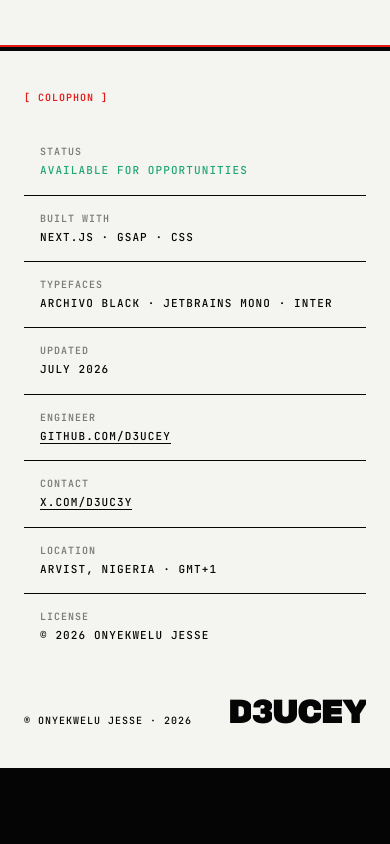
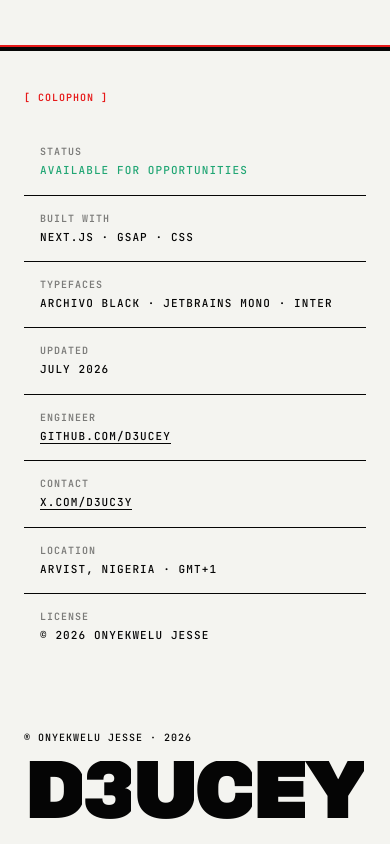
Before and after one commit to d3uceY/jesse, a Next.js app: page / in a window 390 px wide. Shown: the part 3666-4510 px from the top of the page. Before the commit the page ends 4434 px from the top, so only its background shows below. Built offline with nearby package versions, Linux system fonts and the light colour scheme.

Commit message:
refactor: update footer flag structure and styles for improved layout

```diff
--- a/app/globals.css
+++ b/app/globals.css
@@ -848,29 +848,33 @@ body {
 
 /* --- FOOTER FLAG --- */
 .footer-flag {
-  padding: 0 clamp(24px, 6vw, 80px) 40px;
-  display: flex;
-  justify-content: space-between;
-  align-items: flex-end;
-  flex-wrap: wrap;
-  gap: 16px;
+  padding: clamp(32px, 5vw, 64px) clamp(24px, 6vw, 80px) clamp(20px, 3vw, 40px);
+  container-type: inline-size;
 }
 
-.footer-flag__left {
+.footer-flag__meta {
   font-family: var(--micro);
   font-size: 10px;
   font-weight: 500;
   text-transform: uppercase;
   letter-spacing: 0.1em;
+  color: var(--ink);
+  margin-bottom: clamp(16px, 2vw, 24px);
 }
 
-.footer-flag__right {
+/* Full-width monumental wordmark: 23cqw = ~23% of the footer's own width per
+   line, sized so the six characters of "D3UCEY" span nearly the whole footer. */
+.footer-flag__word {
+  display: block;
+  width: 100%;
   font-family: var(--display);
-  font-size: clamp(2rem, 6vw, 6rem);
   font-weight: 900;
   text-transform: uppercase;
   letter-spacing: -0.04em;
-  line-height: 0.88;
+  line-height: 0.8;
+  color: var(--ink);
+  font-size: 23cqw;
+  white-space: nowrap;
 }
 
 /* --- SELECTION --- */
--- a/components/FooterFlag.tsx
+++ b/components/FooterFlag.tsx
@@ -1,8 +1,10 @@
 export default function FooterFlag() {
   return (
     <div className="footer-flag">
-      <span className="footer-flag__left reveal">® ONYEKWELU JESSE · 2026</span>
-      <span className="footer-flag__right reveal-chars">D3UCEY</span>
+      <div className="footer-flag__meta reveal">® ONYEKWELU JESSE · 2026</div>
+      <div className="footer-flag__word reveal-chars" aria-label="D3UCEY">
+        D3UCEY
+      </div>
     </div>
   );
 }
```
